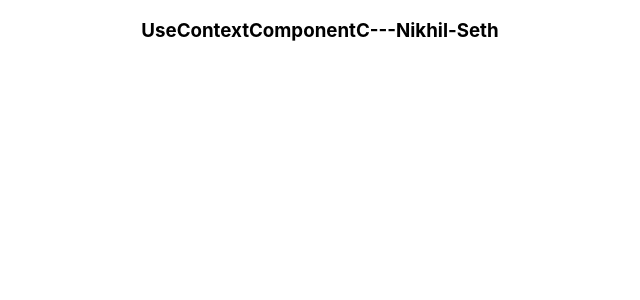
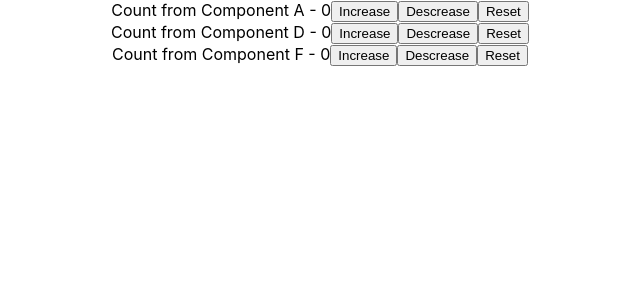
Before and after one commit to thenikhilseth/Learn-React-2024, a React (Create React App) app: page / in a window 1280 px wide. Shown: the top 300 px of the page, without its empty margins (320-960 px from the left). Built offline with nearby package versions, Linux system fonts and the light colour scheme.

Commit message:
useReducer Hooks

```diff
--- a/src/App.js
+++ b/src/App.js
@@ -1,5 +1,5 @@
 import "./App.css";
-import React from "react";
+import React, { useReducer } from "react";
 import HookCounter from "./components/HookCounter";
 import HookCounterArray from "./components/HookCounterArray";
 import HookCounterThree from "./components/HookCounterThree";
@@ -11,11 +11,34 @@ import UseEffectDataFetchingTwo from "./components/UseEffectDataFetchingTwo";
 import UseEffectIntervalCounter from "./components/UseEffectIntervalCounter";
 import UseEffectMouse from "./components/UseEffectMouse";
 import UseContextComponentC from "./components/UseContextComponentC";
+import UseReducerCounter from "./components/UseReducerCounter";
+import UseReducerCounterTwo from "./components/UseReducerCounterTwo";
+import UseReducerCounterThree from "./components/UseReducerCounterThree";
+import AComponent from "./components/UseReducerAndUseContextExample/AComponent";
+import BComponent from "./components/UseReducerAndUseContextExample/BComponent";
+import CComponent from "./components/UseReducerAndUseContextExample/CComponent";
 
 export const UserContext = React.createContext();
 export const ChannelContext = React.createContext();
+export const counterContext = React.createContext();
+
+//Counter Reducer Function
+const initialState = 0;
+const reducer = (state, action) => {
+  switch (action) {
+    case "increment":
+      return state + 1;
+    case "decrement":
+      return state - 1;
+    case "reset":
+      return initialState;
+    default:
+      return state;
+  }
+};
 
 function App() {
+  const [counter, dispatcher] = useReducer(reducer, initialState);
   return (
     <div className="App">
       {/* <HookCounter /> */}
@@ -28,11 +51,21 @@ function App() {
       {/* <UseEffectIntervalCounter /> */}
       {/* <UseEffectDataFetching /> */}
       {/* <UseEffectDataFetchingTwo /> */}
-      <UserContext.Provider value={"Nikhil"}>
+      {/* <UserContext.Provider value={"Nikhil"}>
         <ChannelContext.Provider value={"Seth"}>
           <UseContextComponentC />
         </ChannelContext.Provider>
-      </UserContext.Provider>
+      </UserContext.Provider> */}
+      {/* <UseReducerCounter /> */}
+      {/* <UseReducerCounterTwo /> */}
+      {/* <UseReducerCounterThree /> */}
+      <counterContext.Provider
+        value={{ counterState: counter, countDispatch: dispatcher }}
+      >
+        <AComponent />
+        <BComponent />
+        <CComponent />
+      </counterContext.Provider>
     </div>
   );
 }
--- a/src/components/ComponentB.js
+++ b/src/components/ComponentB.js
@@ -4,6 +4,7 @@ import UseContextComponentC from "./UseContextComponentC";
 function ComponentB() {
   return (
     <div>
+      Component B
       <UseContextComponentC />
     </div>
   );
--- /dev/null
+++ b/src/components/UseReducerAndUseContextExample/AComponent.js
@@ -0,0 +1,20 @@
+import React, { useContext } from "react";
+import { counterContext } from "../../App";
+
+function AComponent() {
+  const countContext = useContext(counterContext);
+  return (
+    <div>
+      Count from Component A - {countContext.counterState}
+      <button onClick={() => countContext.countDispatch("increment")}>
+        Increase
+      </button>
+      <button onClick={() => countContext.countDispatch("decrement")}>
+        Descrease
+      </button>
+      <button onClick={() => countContext.countDispatch("reset")}>Reset</button>
+    </div>
+  );
+}
+
+export default AComponent;
--- /dev/null
+++ b/src/components/UseReducerAndUseContextExample/BComponent.js
@@ -0,0 +1,12 @@
+import React from "react";
+import DComponent from "./DComponent";
+
+function BComponent() {
+  return (
+    <div>
+      <DComponent />
+    </div>
+  );
+}
+
+export default BComponent;
--- /dev/null
+++ b/src/components/UseReducerAndUseContextExample/CComponent.js
@@ -0,0 +1,12 @@
+import React from "react";
+import EComponent from "./EComponent";
+
+function CComponent() {
+  return (
+    <div>
+      <EComponent />
+    </div>
+  );
+}
+
+export default CComponent;
--- /dev/null
+++ b/src/components/UseReducerAndUseContextExample/DComponent.js
@@ -0,0 +1,20 @@
+import { React, useContext } from "react";
+import { counterContext } from "../../App";
+
+function DComponent() {
+  const countContext = useContext(counterContext);
+  return (
+    <div>
+      Count from Component D - {countContext.counterState}
+      <button onClick={() => countContext.countDispatch("increment")}>
+        Increase
+      </button>
+      <button onClick={() => countContext.countDispatch("decrement")}>
+        Descrease
+      </button>
+      <button onClick={() => countContext.countDispatch("reset")}>Reset</button>
+    </div>
+  );
+}
+
+export default DComponent;
--- /dev/null
+++ b/src/components/UseReducerAndUseContextExample/EComponent.js
@@ -0,0 +1,12 @@
+import React from "react";
+import FComponent from "./FComponent";
+
+function EComponent() {
+  return (
+    <div>
+      <FComponent />
+    </div>
+  );
+}
+
+export default EComponent;
--- /dev/null
+++ b/src/components/UseReducerAndUseContextExample/FComponent.js
@@ -0,0 +1,20 @@
+import React, { useContext } from "react";
+import { counterContext } from "../../App";
+
+function FComponent() {
+  const countContext = useContext(counterContext);
+  return (
+    <div>
+      Count from Component F - {countContext.counterState}
+      <button onClick={() => countContext.countDispatch("increment")}>
+        Increase
+      </button>
+      <button onClick={() => countContext.countDispatch("decrement")}>
+        Descrease
+      </button>
+      <button onClick={() => countContext.countDispatch("reset")}>Reset</button>
+    </div>
+  );
+}
+
+export default FComponent;
--- /dev/null
+++ b/src/components/UseReducerCounter.js
@@ -0,0 +1,32 @@
+import React, { useReducer } from "react";
+
+const initialState = 0;
+
+const reducer = (state, action) => {
+  switch (action) {
+    case "increment": //If action is increment, increase state(counter) by 1
+      return state + 1;
+    case "decrement": //If action is decrement, subtract state(counter) by 1
+      return state - 1;
+    case "reset":
+      return initialState;
+    default:
+      return state;
+  }
+};
+
+function UseReducerCounter() {
+  const [count, dispatch] = useReducer(reducer, initialState); //useReducer returns newState and dispatch.
+
+  //On click of a specific button, dispatch will help to execute the action/
+  return (
+    <div>
+      {count}
+      <button onClick={() => dispatch("increment")}>Increase</button>
+      <button onClick={() => dispatch("decrement")}>Descrease</button>
+      <button onClick={() => dispatch("reset")}>Reset</button>
+    </div>
+  );
+}
+
+export default UseReducerCounter;
--- /dev/null
+++ b/src/components/UseReducerCounterThree.js
@@ -0,0 +1,45 @@
+//How to use multiple useReducer Hooks
+import React, { useReducer } from "react";
+
+const initialState = 0;
+
+const reducer = (state, action) => {
+  switch (action) {
+    case "increment":
+      return state + 1;
+    case "decrement":
+      return state - 1;
+    case "reset":
+      return initialState;
+    default:
+      return state;
+  }
+};
+
+function UseReducerCounterThree() {
+  const [count, dispatch] = useReducer(reducer, initialState);
+  const [countTwo, dispatchTwo] = useReducer(reducer, initialState);
+
+  return (
+    <div>
+      <div>
+        {count}
+        <button onClick={() => dispatch("increment")}>Increase</button>
+        <button onClick={() => dispatch("decrement")}>Descrease</button>
+        <button onClick={() => dispatch("reset")}>Reset</button>
+      </div>
+      <div>
+        {countTwo}
+        <button onClick={() => dispatchTwo("increment")}>
+          Increase Counter Two
+        </button>
+        <button onClick={() => dispatchTwo("decrement")}>
+          Descrease Counter Two
+        </button>
+        <button onClick={() => dispatchTwo("reset")}>Reset Counter Two</button>
+      </div>
+    </div>
+  );
+}
+
+export default UseReducerCounterThree;
--- /dev/null
+++ b/src/components/UseReducerCounterTwo.js
@@ -0,0 +1,58 @@
+import React, { useReducer } from "react";
+//How to use the object pattern of action and state.
+const initialState = {
+  //State as an object, here we are setting 2 counters.
+  firstCounter: 0,
+  secondCounter: 10,
+};
+
+//Here we write action in the object pattern and it has 2 properties- Type and additional data (here value)
+const reducer = (state, action) => {
+  switch (action.type) {
+    case "increment":
+      return { ...state, firstCounter: state.firstCounter + action.value };
+    case "decrement":
+      return { ...state, firstCounter: state.firstCounter - action.value };
+    case "incrementTwo":
+      return { ...state, secondCounter: state.secondCounter + action.value };
+    case "decrementTwo":
+      return { ...state, secondCounter: state.secondCounter - action.value };
+    case "reset":
+      return initialState;
+    default:
+      return state;
+  }
+};
+
+function UseReducerCounterTwo() {
+  const [count, dispatch] = useReducer(reducer, initialState); //useReducer returns newState and dispatch.
+
+  //On click of a specific button, dispatch will help to execute the action/
+  return (
+    <div>
+      <div>Counter 1: {count.firstCounter}</div>
+      <div>Counter 2: {count.secondCounter}</div>
+      <button onClick={() => dispatch({ type: "increment", value: 1 })}>
+        Increment
+      </button>
+      <button onClick={() => dispatch({ type: "decrement", value: 1 })}>
+        Decrement
+      </button>
+      <button onClick={() => dispatch({ type: "increment", value: 5 })}>
+        Increment 5
+      </button>
+      <button onClick={() => dispatch({ type: "decrement", value: 5 })}>
+        Decrement 5
+      </button>
+      <button onClick={() => dispatch({ type: "incrementTwo", value: 1 })}>
+        Increment second counter{" "}
+      </button>
+      <button onClick={() => dispatch({ type: "decrementTwo", value: 1 })}>
+        Decrement second counter
+      </button>
+      <button onClick={() => dispatch({ type: "reset" })}>Reset</button>
+    </div>
+  );
+}
+
+export default UseReducerCounterTwo;
```
